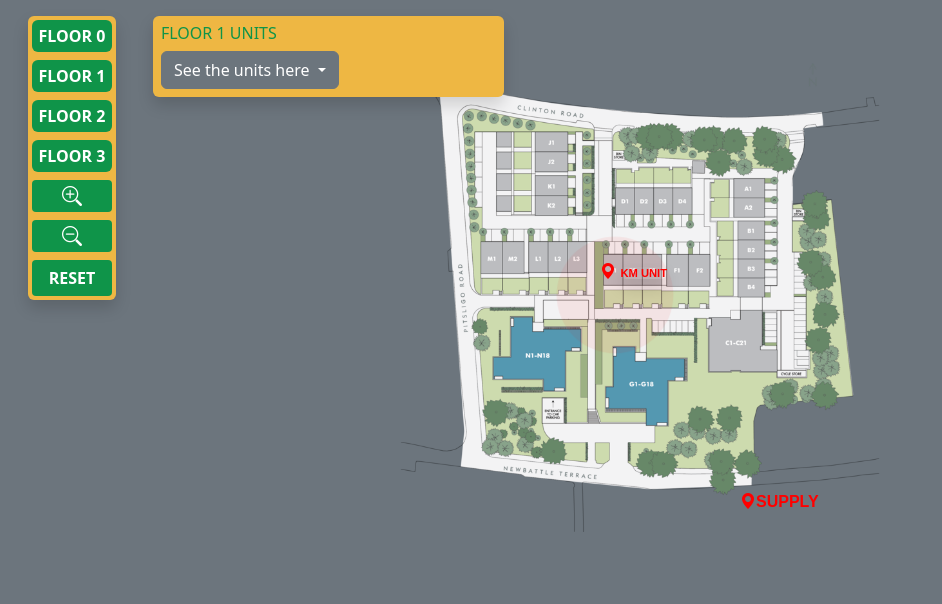
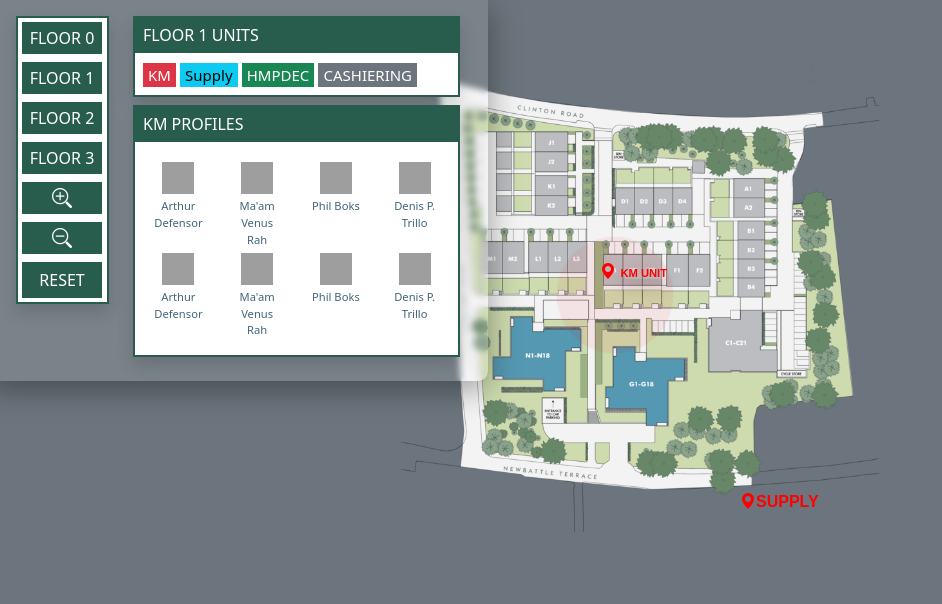
Before and after one commit to renzycode/building-location-navigator, a PHP site: page / in a window 1280 px wide. Shown: the top 604 px of the page, without its empty margins (0-942 px from the left). Run offline with PHP 8.4, Linux system fonts and the light colour scheme; grey boxes are pictures that could not be loaded.

Commit message:
commited

```diff
--- a/vanilla_code/assets/css/custom.css
+++ b/vanilla_code/assets/css/custom.css
@@ -70,11 +70,13 @@ body {
 
 
 .units {
-    background-color: #EEB743;
+    background-color: #ffffff;
+    border: solid #285d4d 2px;
 }
 
 .units-title {
-    color: #0F9449;
+    color: #ffffff;
+    background-color: #285d4d;
 }
 
 .units h3 {
@@ -117,16 +119,13 @@ body {
     box-shadow: 0 20px 27px 0 rgb(0 0 0 / 5%);
 }
 
-.card {
+.bounce {
     position: relative;
     display: flex;
     flex-direction: column;
     min-width: 0;
     word-wrap: break-word;
-    background-color: #fff;
     background-clip: border-box;
-    border: 0 solid rgba(0, 0, 0, .125);
-    border-radius: 1rem;
     animation: umpok 1s ;
 }
 
@@ -189,9 +188,6 @@ body {
     padding: .75rem !important;
 }
 
-.radius-1 {
-    border-radius: .25rem !important;
-}
 
 [class*=bgc-h-] {
     transition: background-color .15s;
@@ -229,19 +225,19 @@ body {
 }
 
 .buttons-canvas {
-    background-color: #EEB743;
+    background-color: #ffffff;
+    border: solid #285d4d 2px;
 }
 
 .hovers {
     color: #fff;
-    background-color: #0F9449;
+    background-color: #285d4d;
     border: 10px;
-    border-radius: 0.25rem !important;
 }
 
 .hovers-floor {
     color: #fff;
-    background-color: #0F9449;
+    background-color: #285d4d;
 }
 
 .hovers:hover,
@@ -250,15 +246,14 @@ body {
 .hovers.active,
 .open>.dropdown-toggle.hovers {
     color: #fff;
-    background-color: #0F9449;
-    border-radius: 0.25rem !important;
+    background-color: #285d4d;
     box-shadow: 0 0.5em 0.5em -0.4em var(--hover);
     /*transform: translateY(-0.25em);*/
 }
 
 .hover-unit {
     color: #fff;
-    background-color: #0F9449;
+    background-color: #285d4d;
     border: 10px;
     margin-left: 7px;
 }
@@ -269,8 +264,7 @@ body {
 .hover-unit.active,
 .open>.dropdown-toggle.hover-unit {
     color: #fff;
-    background-color: #0F9449;
-    border-radius: 0.25rem !important;
+    background-color: #285d4d;
     box-shadow: 0 0.5em 0.5em -0.4em var(--hover);
     /*transform: translateY(-0.25em);*/
 
@@ -287,3 +281,10 @@ body {
         opacity: 0;
     }
 }
+
+.profile-box{
+    /*
+    background-color: #ffffff;
+    border: solid #285d4d 1px;
+    */
+}
--- a/vanilla_code/index.php
+++ b/vanilla_code/index.php
@@ -56,58 +56,147 @@
         }
     }
 ?>
-    <div class="hud-canvas fixed-top m-3 row" style="width: 500px;">
+    <div class="hud-canvas fixed-top p-3 row" style="width: 500px;
+    background: rgba( 255, 255, 255, 0.1 );
+    box-shadow: 0 8px 32px 0 rgba( 0, 0, 0, 0.37 );
+    backdrop-filter: blur( 3px );
+    -webkit-backdrop-filter: blur( 3px );
+    border-radius: 0 0 10px 0;
+    /*border: 1px solid rgba( 255, 255, 255, 0.18 );*/
+">
 
         <div class="col-3 mb-0">
-            <div class="hud-canvas p-1 buttons-canvas rounded shadow mb-0" style="width: 88px;">
+            <div class="hud-canvas p-1 buttons-canvas rounded-0 shadow mb-0" style="width: 93px;">
 
-                <a href="index.php?floor=0" class="hovers-floor btn btn-success mb-2 rounded border-0 p-1"
-                    style="width: 80px; <?php echo ($floor0 ? ' background-color: #0d6a35 !important;' : '') ?> "><strong>FLOOR
-                        0</strong></a>
-                <a href="index.php?floor=1" class="hovers-floor btn btn-success mb-2 rounded border-0 p-1"
-                    style="width: 80px; <?php echo ($floor1 ? ' background-color: #0d6a35 !important;' : '') ?> "><strong>FLOOR
-                        1</strong></a>
-                <a href="index.php?floor=2" class="hovers-floor btn btn-success mb-2 rounded border-0 p-1"
-                    style="width: 80px; <?php echo ($floor2 ? ' background-color: #0d6a35 !important;' : '') ?> "><strong>FLOOR
-                        2</strong></a>
-                <a href="index.php?floor=3" class="hovers-floor btn btn-success mb-2 rounded border-0 p-1"
-                    style="width: 80px; <?php echo ($floor3 ? ' background-color: #0d6a35 !important;' : '') ?> "><strong>FLOOR
-                        3</strong></a>
+                <a href="index.php?floor=0" class="hovers-floor btn btn-success mb-2 rounded-0 border-0 p-1"
+                    style="width: 80px; <?php echo ($floor0 ? ' background-color: #3c8f76 !important;' : '') ?> ">FLOOR
+                    0</a>
+                <a href="index.php?floor=1" class="hovers-floor btn btn-success mb-2 rounded-0 border-0 p-1"
+                    style="width: 80px; <?php echo ($floor1 ? ' background-color: #3c8f76 !important;' : '') ?> ">FLOOR
+                    1</a>
+                <a href="index.php?floor=2" class="hovers-floor btn btn-success mb-2 rounded-0 border-0 p-1"
+                    style="width: 80px; <?php echo ($floor2 ? ' background-color: #3c8f76 !important;' : '') ?> ">FLOOR
+                    2</a>
+                <a href="index.php?floor=3" class="hovers-floor btn btn-success mb-2 rounded-0 border-0 p-1"
+                    style="width: 80px; <?php echo ($floor3 ? ' background-color: #3c8f76 !important;' : '') ?> ">FLOOR
+                    3</a>
 
-                <button class="hovers btn btn-light mb-2 rounded-0 p-1" style="width: 80px;" onclick="zoomIn()">
+                <button class="hovers btn btn-success rounded-0 mb-2 p-1" style="width: 80px;" onclick="zoomIn()">
                     <strong>
                         <h5 class="mb-0"><i class="bi bi-zoom-in"></h5></i>
                     </strong>
                 </button>
-                <button class="hovers rounded btn-success btn mb-2 p-1" style="width: 80px;" onclick="zoomOut()">
+                <button class="hovers btn btn-success rounded-0 mb-2 p-1" style="width: 80px;" onclick="zoomOut()">
                     <strong>
                         <h5 class="mb-0"><i class="bi bi-zoom-out"></h5></i>
                     </strong>
                 </button>
-                <button class="hovers rounded btn-success btn" style="width: 80px;" onclick="reset()">
-                    <strong>RESET</strong>
+                <button class="hovers btn btn-success rounded-0" style="width: 80px;" onclick="reset()">
+                    RESET
                     <br></button>
             </div>
         </div>
 
 
         <div class="col-9">
-            <div class="units rounded shadow mb-2 p-2 ">
-                <h3 class="units-title">FLOOR 1 UNITS</h3>
-                <div class="dropdown">
-                    <button class="btn btn-secondary dropdown-toggle" type="button" id="dropdownMenuButton1"
-                        data-bs-toggle="dropdown" aria-expanded="false">
-                     See the units here
-                    </button>
-                    <ul class="dropdown-menu" aria-labelledby="dropdownMenuButton1">
-                        <li><a class="dropdown-item" href="#">Action</a></li>
-                        <li><a class="dropdown-item" href="#">Another action</a></li>
-                        <li><a class="dropdown-item" href="#">Something else here</a></li>
-                    </ul>
+            <div class="units rounded-0 shadow mb-2">
+                <h3 class="units-title p-2 mb-0">FLOOR 1 UNITS</h3>
+                <div class="p-2">
+                    <span class="btn btn-danger rounded-0 p-0 px-1" onclick="goto(300,1000,4)"
+                        style="font-size: 15px;">KM</span>
+                    <span class="btn btn-info rounded-0 p-0 px-1" onclick="goto(300,1000,4)"
+                        style="font-size: 15px;">Supply</span>
+                    <span class="btn btn-success rounded-0 p-0 px-1" onclick="goto(300,1000,4)"
+                        style="font-size: 15px;">HMPDEC</span>
+                    <span class="btn btn-secondary rounded-0 p-0 px-1" onclick="goto(300,1000,4)"
+                        style="font-size: 15px;">CASHIERING</span>
                 </div>
             </div>
 
-                <div class="legend d-none" id="kmprofiles">
+            <div class="units rounded-0 shadow mb-2 bounce" id="kmprofiles">
+                <h3 class="units-title p-2 mb-0">KM PROFILES</h3>
+                <div class="p-2 m-2">
+                    <div class="row">
+
+                        <div class="col-3 profile-box">
+                            <span class="overflow-hidden">
+                                <img alt="Alexa's avatar" src="https://bootdey.com/img/Content/avatar/avatar1.png"
+                                    class="h-4 w-4 mx-auto d-flex justify-content-center m-1" />
+                            </span>
+                            <p class="text-default-d3 text-90 text-300 mb-0 text-center">
+                                Arthur Defensor
+                            </p>
+                        </div>
+                        <div class="col-3 profile-box">
+                            <span class="overflow-hidden">
+                                <img alt="Alexa's avatar" src="https://bootdey.com/img/Content/avatar/avatar2.png"
+                                    class="h-4 w-4 mx-auto d-flex justify-content-center m-1" />
+                            </span>
+                            <p class="text-default-d3 text-90 text-300 mb-0 text-center">
+                                Ma'am Venus Rah
+                            </p>
+                        </div>
+                        <div class="col-3 profile-box">
+                            <span class="overflow-hidden">
+                                <img alt="Alexa's avatar" src="https://bootdey.com/img/Content/avatar/avatar3.png"
+                                    class="h-4 w-4 mx-auto d-flex justify-content-center m-1" />
+                            </span>
+                            <p class="text-default-d3 text-90 text-300 mb-0 text-center">
+                                Phil Boks
+                            </p>
+                        </div>
+                        <div class="col-3 profile-box">
+                            <span class="overflow-hidden">
+                                <img alt="Alexa's avatar" src="https://bootdey.com/img/Content/avatar/avatar4.png"
+                                    class="h-4 w-4 mx-auto d-flex justify-content-center m-1" />
+                            </span>
+                            <p class="text-default-d3 text-90 text-300 mb-0 text-center">
+                                Denis P. Trillo
+                            </p>
+                        </div>
+                        <div class="col-3 profile-box">
+                            <span class="overflow-hidden">
+                                <img alt="Alexa's avatar" src="https://bootdey.com/img/Content/avatar/avatar1.png"
+                                    class="h-4 w-4 mx-auto d-flex justify-content-center m-1" />
+                            </span>
+                            <p class="text-default-d3 text-90 text-300 mb-0 text-center">
+                                Arthur Defensor
+                            </p>
+                        </div>
+                        <div class="col-3 profile-box">
+                            <span class="overflow-hidden">
+                                <img alt="Alexa's avatar" src="https://bootdey.com/img/Content/avatar/avatar2.png"
+                                    class="h-4 w-4 mx-auto d-flex justify-content-center m-1" />
+                            </span>
+                            <p class="text-default-d3 text-90 text-300 mb-0 text-center">
+                                Ma'am Venus Rah
+                            </p>
+                        </div>
+                        <div class="col-3 profile-box">
+                            <span class="overflow-hidden">
+                                <img alt="Alexa's avatar" src="https://bootdey.com/img/Content/avatar/avatar3.png"
+                                    class="h-4 w-4 mx-auto d-flex justify-content-center m-1" />
+                            </span>
+                            <p class="text-default-d3 text-90 text-300 mb-0 text-center">
+                                Phil Boks
+                            </p>
+                        </div>
+                        <div class="col-3 profile-box">
+                            <span class="overflow-hidden">
+                                <img alt="Alexa's avatar" src="https://bootdey.com/img/Content/avatar/avatar4.png"
+                                    class="h-4 w-4 mx-auto d-flex justify-content-center m-1" />
+                            </span>
+                            <p class="text-default-d3 text-90 text-300 mb-0 text-center">
+                                Denis P. Trillo
+                            </p>
+                        </div>
+
+                    </div>
+
+                </div>
+            </div>
+
+            <div class="legend d-none">
                 <!-- <div class="legend bg-light p-2 border-primary border border-4 rounded-0 shadow d-none" id="kmprofiles"> -->
                 <div class="card ccard radius-t-0 h-100">
                     <div class="position-tl w-102 border-t-3 brc-primary-tp3 ml-n1px mt-n1px"></div>
@@ -115,28 +204,22 @@
 
                     <div class="card-header pb-3 brc-secondary-l3">
                         <h6 class="card-title mb-2 mb-md-0 text-dark-m3">
-                                KM UNIT PROFILES
+                            KM PROFILES
                         </h6>
                     </div>
 
                     <div class="card-body pt-2 pb-1">
-                            <div role=" button"
-                                class="d-flex flex-wrap align-items-center my-2 bgc-secondary-l4 bgc-h-secondary-l3 radius-1 p-25 d-style">
+                        <div class="col-3">
                             <span
                                 class="mr-25 w-4 h-4 overflow-hidden text-center border-1 brc-secondary-m2 radius-round shadow-sm d-zoom-2">
                                 <img alt="Alexa's avatar" src="https://bootdey.com/img/Content/avatar/avatar1.png"
                                     class="h-4 w-4" />
                             </span>
-                                <br>
-                                <br>
                             <span class="text-default-d3 text-90 text-300 mb-0">
                                 ARTHUR
                             </span>
+                        </div>
 
-
-
-
-                            </div>
                         <div role="button"
                             class="d-flex flex-wrap align-items-center my-2 bgc-secondary-l4 bgc-h-secondary-l3 radius-1 p-25 d-style">
                             <span
```
Lines whose indentation alone changed are shown as unchanged.
